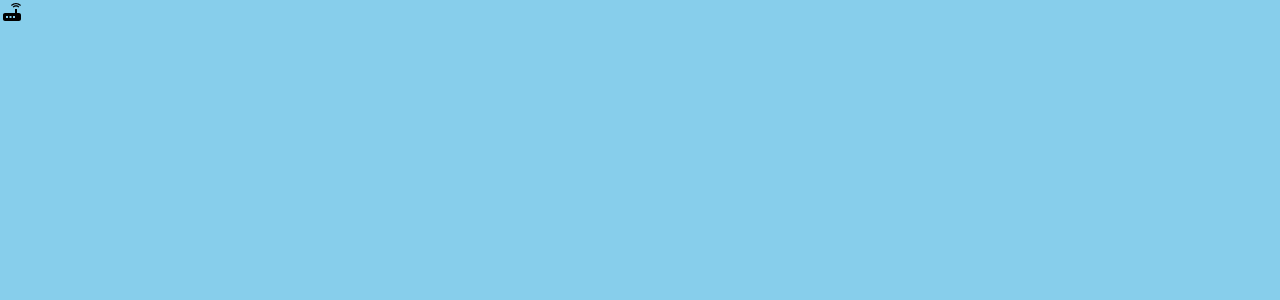
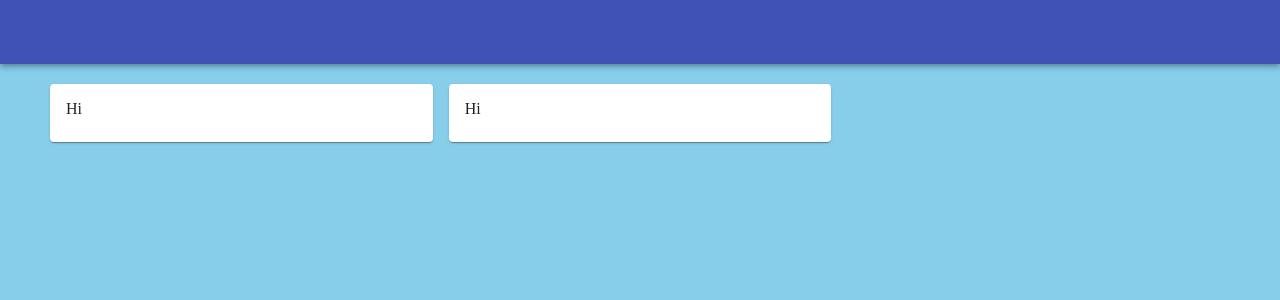
Before and after one commit to orenkole/material-ui-sistilli, a React (Create React App) app: page / in a window 1280 px wide. Shown: the top 300 px of the page. Built offline with nearby package versions, Linux system fonts and the light colour scheme.

Commit message:
15: Creating a Pokedex (part 2) - Grid Layout + Cards

```diff
--- a/src/App.js
+++ b/src/App.js
@@ -5,7 +5,6 @@ import Pokemon from './Pokemon';
 
 function App() {
   return (<>
-    <span>hello</span>
     <Switch>
       <Route exact path="/" render={props => <Pokedex {...props} />}/>
       <Route exact path="/:pokemonId" render={props => <Pokemon {...props} />}/>
--- a/src/Pokedex.jsx
+++ b/src/Pokedex.jsx
@@ -1,7 +1,39 @@
-import React from "react";
+import React from 'react';
+import {
+  AppBar,
+  Toolbar,
+  Grid,
+  Card,
+  CardContent,
+} from '@material-ui/core';
+import {makeStyles} from '@material-ui/core/styles';
+
+const useStyles = makeStyles({
+  pokedexContainer: {
+    padding: '20px 50px 0',
+  }
+})
+
+const getPokemonCard = () => {
+  return (
+    <Grid item xs={4}>
+      <Card>
+        <CardContent>Hi</CardContent>
+      </Card>
+    </Grid>
+  )
+}
 
 export default function Pokedex(props) {
-  return (
-    <div>This is pokedex page</div>
-  )
+  const classes = useStyles();
+
+  return (<>
+    <AppBar position="static">
+      <Toolbar/>
+    </AppBar>
+    <Grid container spacing={2} className={classes.pokedexContainer}>
+      {getPokemonCard()}
+      {getPokemonCard()}
+    </Grid>
+  </>)
 }
--- a/src/index.js
+++ b/src/index.js
@@ -2,7 +2,7 @@ import React from 'react';
 import ReactDOM from 'react-dom';
 import App from './App';
 import reportWebVitals from './reportWebVitals';
-import {Router} from '@material-ui/icons';
+import {Router} from 'react-router-dom';
 import {createBrowserHistory} from 'history';
 
 const history = createBrowserHistory();
```
